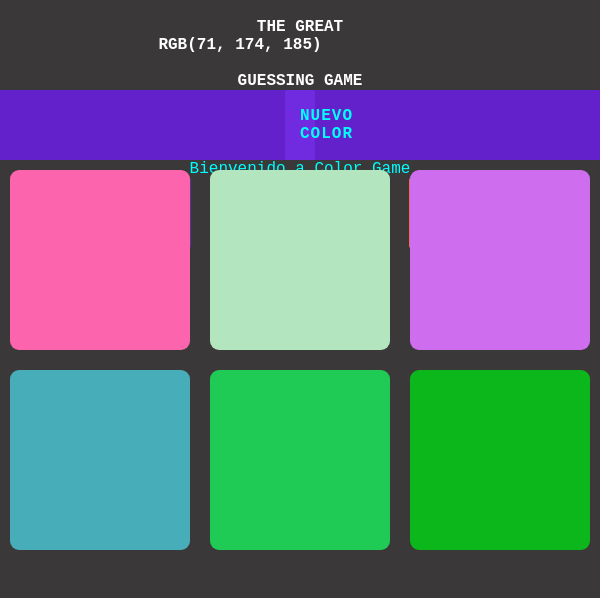
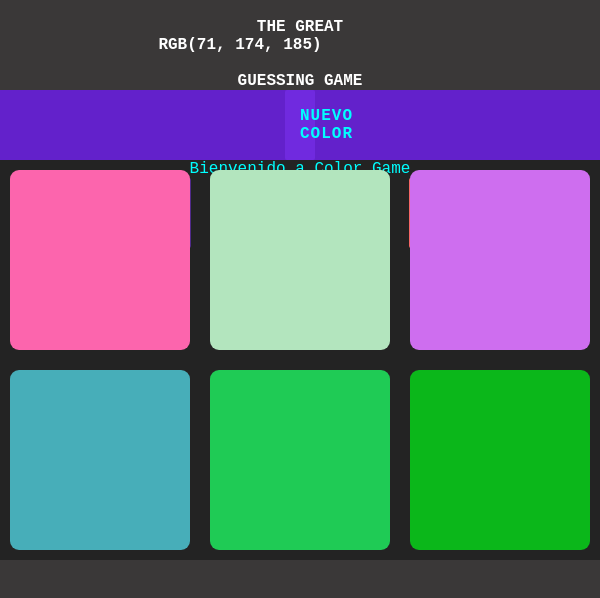
Before and after one commit to joacu/ColorGame, a plain HTML site: page index.html in a window 600 px wide. Drawn offline with Linux system fonts and the light colour scheme.

Commit message:
correcciones comentarios

```diff
--- a/estilos.css
+++ b/estilos.css
@@ -5,8 +5,6 @@
 }
 body {
     background-color: #3a3838;
-    /*background-image: url(img/explosioncolor.jpg);    */
-    /*background-repeat: no-repeat;     */
     font-family: monospace;
     color: white;
  }
@@ -59,7 +57,7 @@ h1 {
     font-size: 30px;
     color: rgb(0, 255, 255);
     align-self: center;
-    /* Inicia Efecto maquina de escribir */
+    /* Inicia Efecto maquina de escribir en el texto Bienvenido a Color Game */
     white-space: nowrap;
     border-right: 4px;
     width: 36ch;
@@ -103,7 +101,7 @@ button:hover{
 
 @media only screen and (max-width: 620px) and (min-width: 501px) {
     .container {
-        /*background-color: #232323; */
+        background-color: #232323;
         display: flex;
         max-width: 100%;
         margin: 0 auto;
--- a/script.js
+++ b/script.js
@@ -1,4 +1,4 @@
-console.log("script.js cargó exitosamente")
+
 /* Elementos HTML */
 let square = document.querySelectorAll(".square")
 let titulo = document.querySelector("h1")
@@ -76,7 +76,7 @@ function modoJuego(){
             } else {
                 square[i].style.display = "none";
                 square[i].style.backgroundColor = null;
-                console.log("Modo easy activado")
+
             }
         }
     })
@@ -89,7 +89,7 @@ function modoJuego(){
         for (let i = 0; i < square.length; i++) {
             square[i].style.display = "block";
             square[i].style.backgroundColor = colors[i];
-            console.log("Modo HARD activado")
+
         }
     })
 }
```
